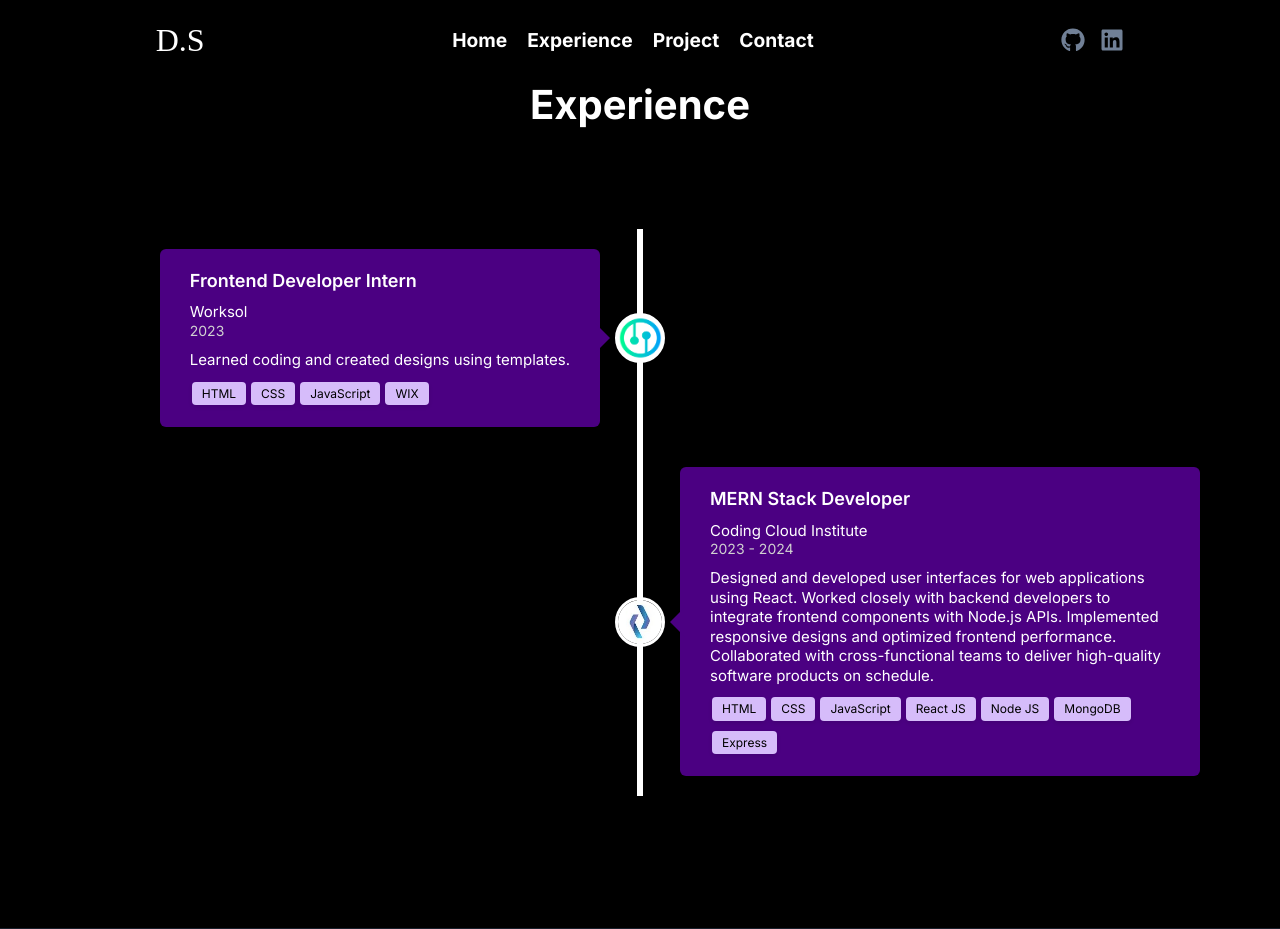
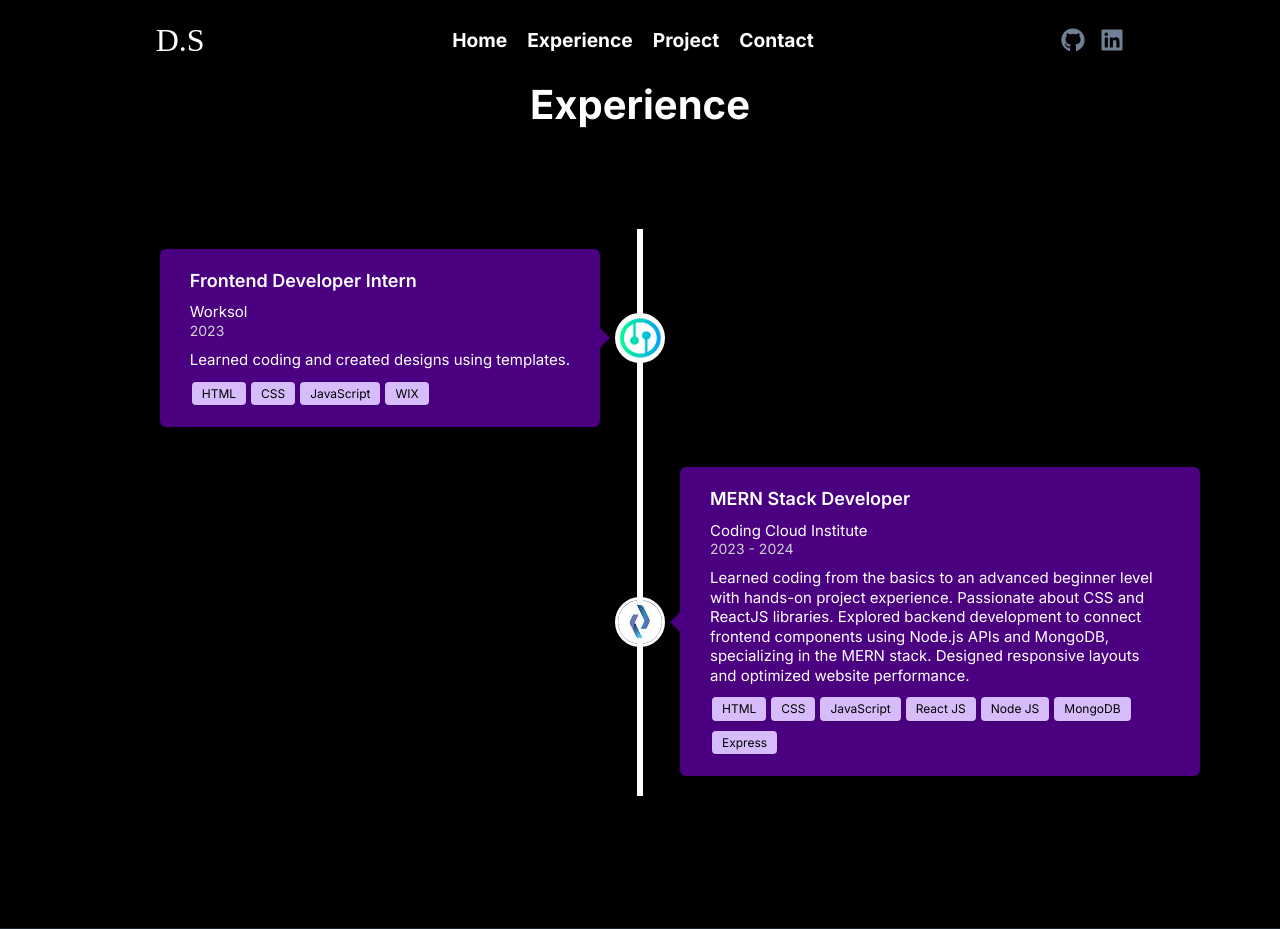
Before and after one commit to dipa2504/My-Portfolio-DEEPA, a React (Vite) app in the folder frontend/: page /experience in a window 1280 px wide. Built offline with nearby package versions, Linux system fonts and the light colour scheme; a web font is replaced by a local one.

Commit message:
Update assets.js

```diff
--- a/frontend/src/assets/assets.js
+++ b/frontend/src/assets/assets.js
@@ -40,7 +40,7 @@ export const EXPERIENCES = [
     year: "2023 - 2024",
     role: "MERN Stack Developer",
     company: "Coding Cloud Institute",
-    description: `Designed and developed user interfaces for web applications using React. Worked closely with backend developers to integrate frontend components with Node.js APIs. Implemented responsive designs and optimized frontend performance. Collaborated with cross-functional teams to deliver high-quality software products on schedule.`,
+    description: `Learned coding from the basics to an advanced beginner level with hands-on project experience. Passionate about CSS and ReactJS libraries. Explored backend development to connect frontend components using Node.js APIs and MongoDB, specializing in the MERN stack. Designed responsive layouts and optimized website performance.`,
     technologies: ["HTML", "CSS", "JavaScript", "React JS", "Node JS", "MongoDB", "Express"],
   },
 ];
```
